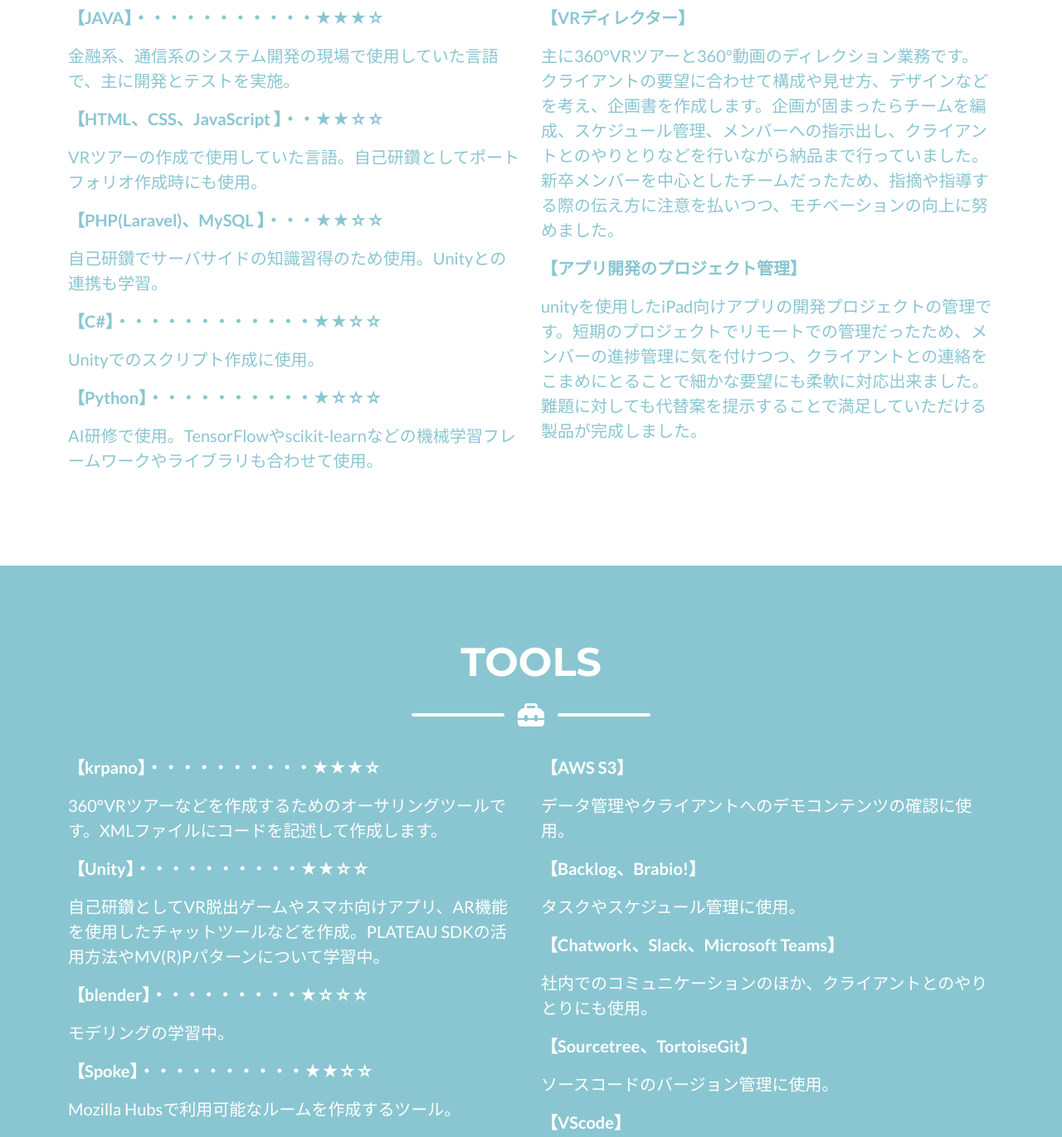
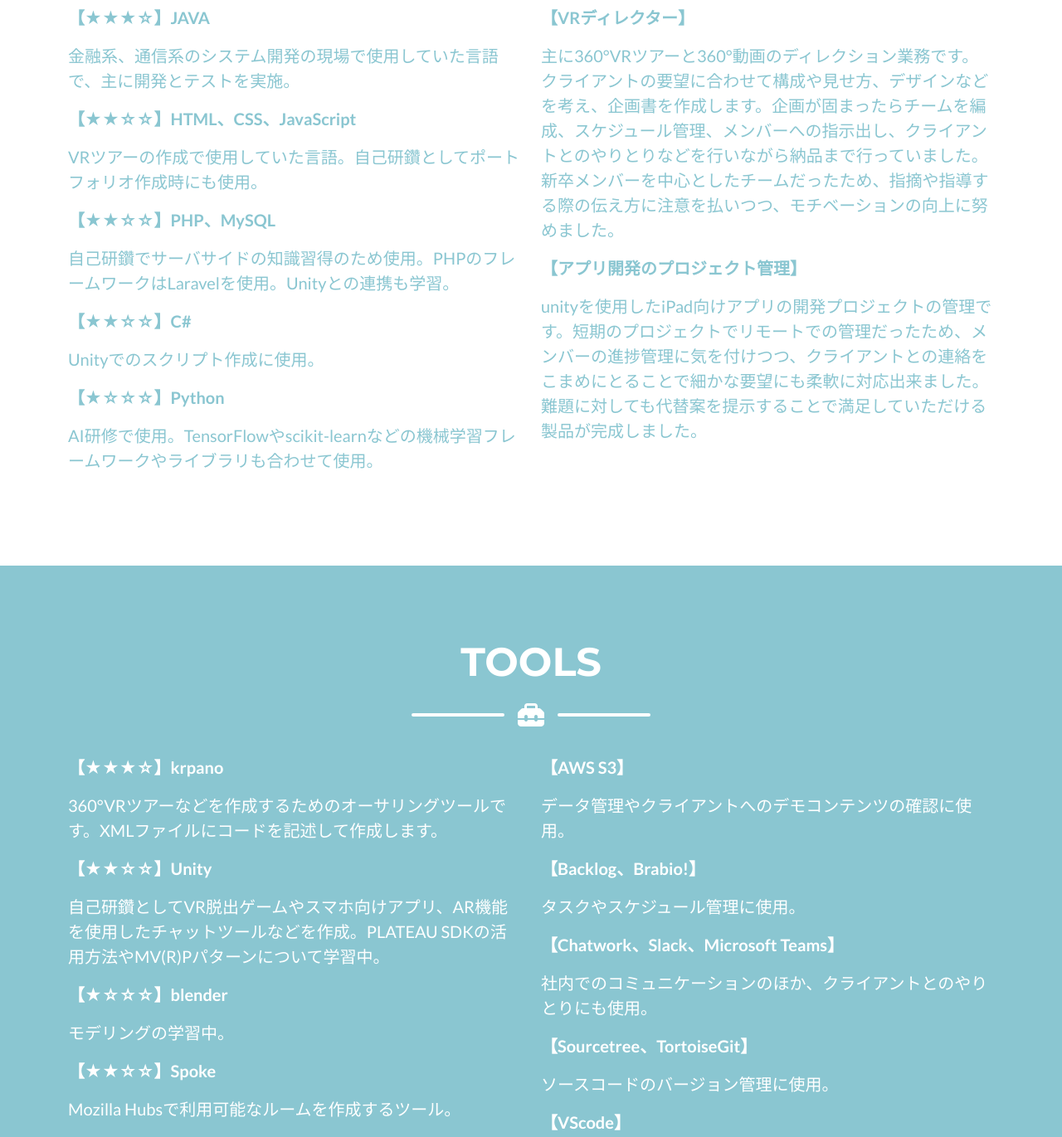
Before and after one commit to nukari-sus/nukari-sus.github.io, a plain HTML site: page index.html in a window 1280 px wide. Shown: the part 2780-4151 px from the top of the page at 83% size. Drawn offline with nearby package versions, Linux system fonts and the light colour scheme.

Commit message:
nukari/画面表示幅調整

```diff
--- a/index.html
+++ b/index.html
@@ -235,20 +235,20 @@
             </div>
             <!-- Skill Section Content-->
             <div class="row justify-content-center">
-                <div class="col-10 col-lg-6">
+                <div class="col-11 col-lg-6">
                     <p class="lead fw-bold">■プログラミング言語</p>
-                    <p class="lead fw-bold">【JAVA】・・・・・・・・・・・★★★☆</p>
+                    <p class="lead fw-bold">【★★★☆】JAVA</p>
                     <p class="lead">金融系、通信系のシステム開発の現場で使用していた言語で、主に開発とテストを実施。</p>
-                    <p class="lead fw-bold">【HTML、CSS、JavaScript 】・・★★☆☆</p>
+                    <p class="lead fw-bold">【★★☆☆】HTML、CSS、JavaScript</p>
                     <p class="lead">VRツアーの作成で使用していた言語。自己研鑽としてポートフォリオ作成時にも使用。</p>
-                    <p class="lead fw-bold">【PHP(Laravel)、MySQL 】・・・★★☆☆</p>
-                    <p class="lead">自己研鑽でサーバサイドの知識習得のため使用。Unityとの連携も学習。</p>
-                    <p class="lead fw-bold">【C#】・・・・・・・・・・・・★★☆☆</p>
+                    <p class="lead fw-bold">【★★☆☆】PHP、MySQL</p>
+                    <p class="lead">自己研鑽でサーバサイドの知識習得のため使用。PHPのフレームワークはLaravelを使用。Unityとの連携も学習。</p>
+                    <p class="lead fw-bold">【★★☆☆】C#</p>
                     <p class="lead">Unityでのスクリプト作成に使用。</p>
-                    <p class="lead fw-bold">【Python】・・・・・・・・・・★☆☆☆</p>
+                    <p class="lead fw-bold">【★☆☆☆】Python</p>
                     <p class="lead">AI研修で使用。TensorFlowやscikit-learnなどの機械学習フレームワークやライブラリも合わせて使用。</p>
                 </div>
-                <div class="col-10 col-lg-6">
+                <div class="col-11 col-lg-6">
                     <p class="lead fw-bold">■マネジメント</p>
                     <p class="lead fw-bold">【VRディレクター】</p>
                     <p class="lead">主に360°VRツアーと360°動画のディレクション業務です。クライアントの要望に合わせて構成や見せ方、デザインなどを考え、企画書を作成します。企画が固まったらチームを編成、スケジュール管理、メンバーへの指示出し、クライアントとのやりとりなどを行いながら納品まで行っていました。<br>新卒メンバーを中心としたチームだったため、指摘や指導する際の伝え方に注意を払いつつ、モチベーションの向上に努めました。</p>
@@ -270,17 +270,17 @@
                 <div class="divider-custom-line"></div>
             </div>
             <div class="row justify-content-center">
-                <div class="col-10 col-lg-6">
-                    <p class="lead fw-bold">【krpano】・・・・・・・・・・★★★☆</p>
+                <div class="col-11 col-lg-6">
+                    <p class="lead fw-bold">【★★★☆】krpano</p>
                     <p class="lead">360°VRツアーなどを作成するためのオーサリングツールです。XMLファイルにコードを記述して作成します。</p>
-                    <p class="lead fw-bold">【Unity】・・・・・・・・・・★★☆☆</p>
+                    <p class="lead fw-bold">【★★☆☆】Unity</p>
                     <p class="lead">自己研鑽としてVR脱出ゲームやスマホ向けアプリ、AR機能を使用したチャットツールなどを作成。PLATEAU SDKの活用方法やMV(R)Pパターンについて学習中。</p>
-                    <p class="lead fw-bold">【blender】・・・・・・・・・★☆☆☆</p>
+                    <p class="lead fw-bold">【★☆☆☆】blender</p>
                     <p class="lead">モデリングの学習中。</p>
-                    <p class="lead fw-bold">【Spoke】・・・・・・・・・・★★☆☆</p>
+                    <p class="lead fw-bold">【★★☆☆】Spoke</p>
                     <p class="lead">Mozilla Hubsで利用可能なルームを作成するツール。</p>
                 </div>
-                <div class="col-10 col-lg-6">
+                <div class="col-11 col-lg-6">
                     <p class="lead fw-bold">【AWS S3】</p>
                     <p class="lead">データ管理やクライアントへのデモコンテンツの確認に使用。</p>
                     <p class="lead fw-bold">【Backlog、Brabio!】</p>
```
